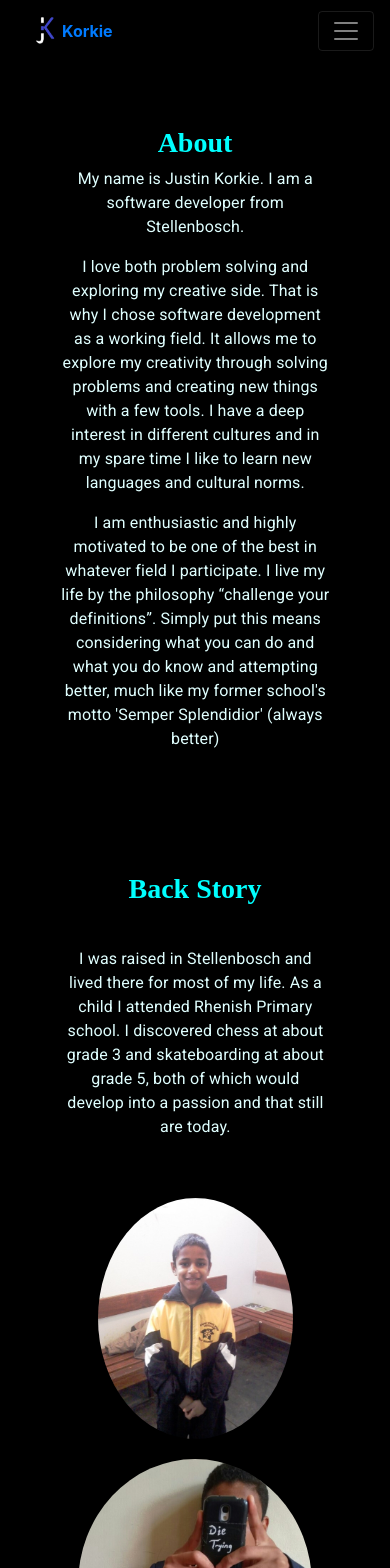
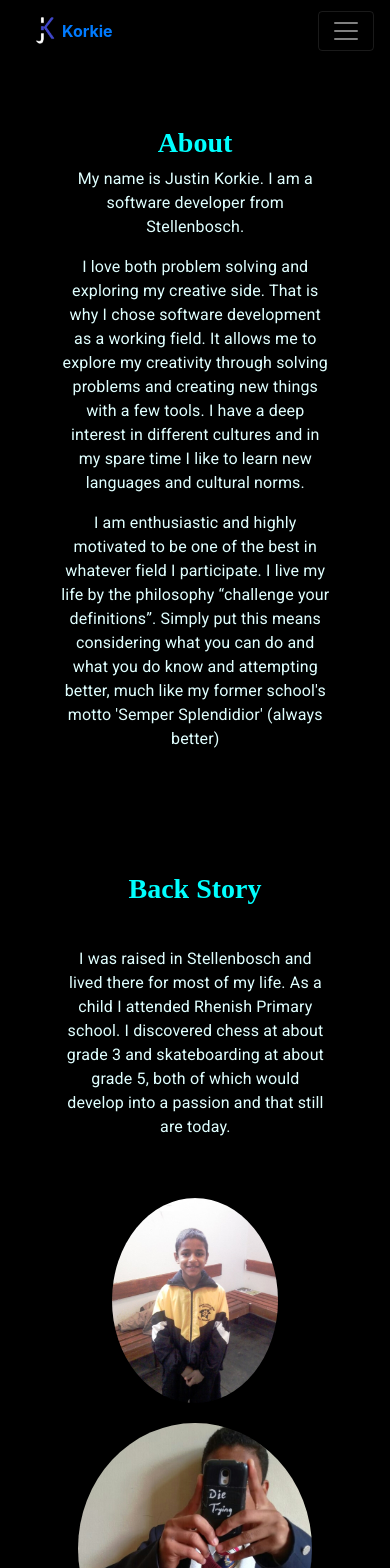
Before and after one commit to korkie9/korkie, a React (Create React App) app: page /About in a window 390 px wide. Shown: the top 1568 px of the page. Built offline with nearby package versions, Linux system fonts and the light colour scheme.

Commit message:
about images

```diff
--- a/src/pages/About.css
+++ b/src/pages/About.css
@@ -92,7 +92,8 @@
     }
     .bolandimg{
         flex: 1;
-        width: 50vw;
+        /* width: 50vw; */
+
         border-radius: 100%;
         margin: 3%;
     }
--- a/src/pages/Admin.js
+++ b/src/pages/Admin.js
@@ -39,7 +39,7 @@ const Admin = () => {
           },
         )
       } catch (err) {
-        console.error(err.message)
+        window.alert('You do not have access to this page')
       }
       if (tokenRes.data) {
         try {
```
Also changed, not shown: 1 other file (tests, documents, lock files or other folders).
